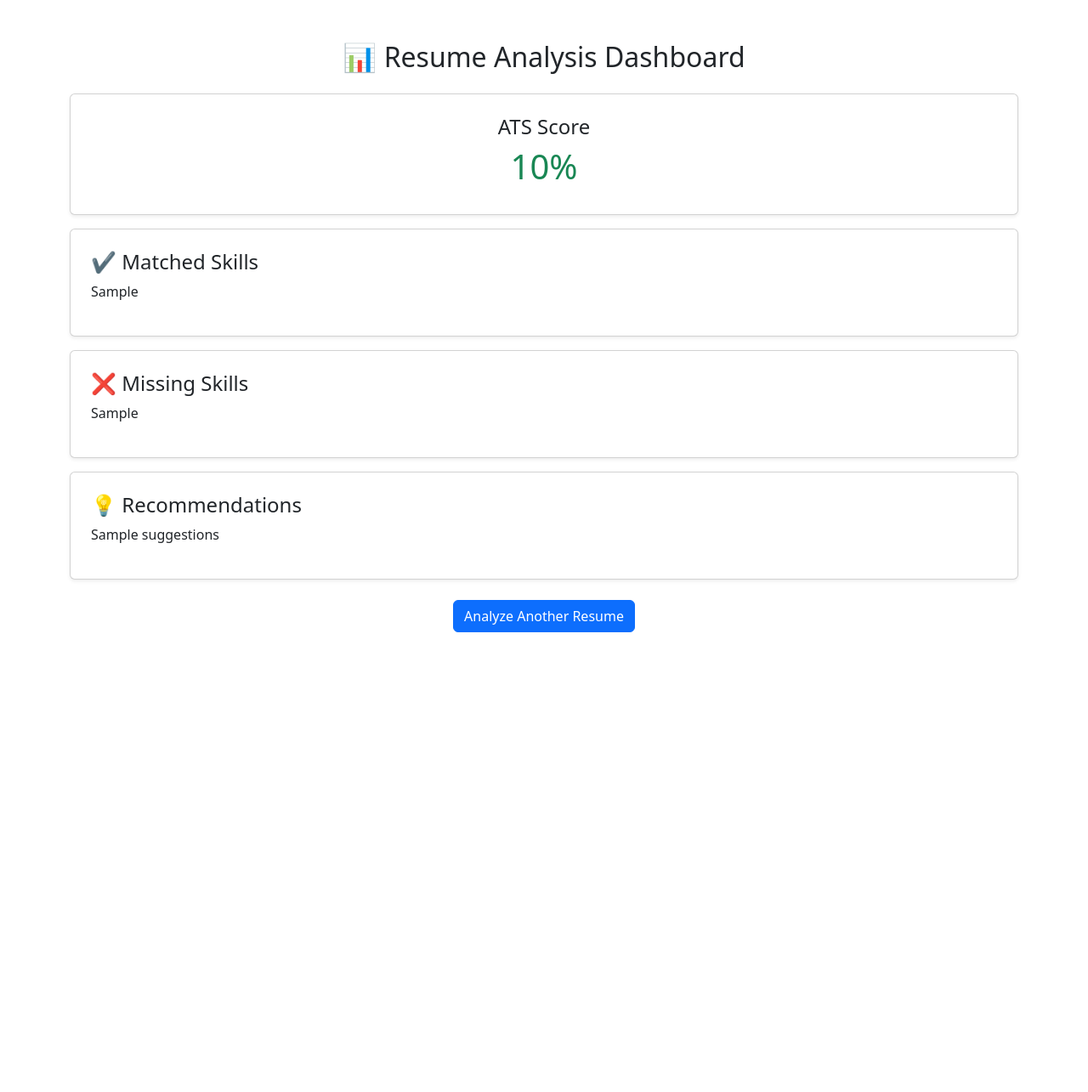
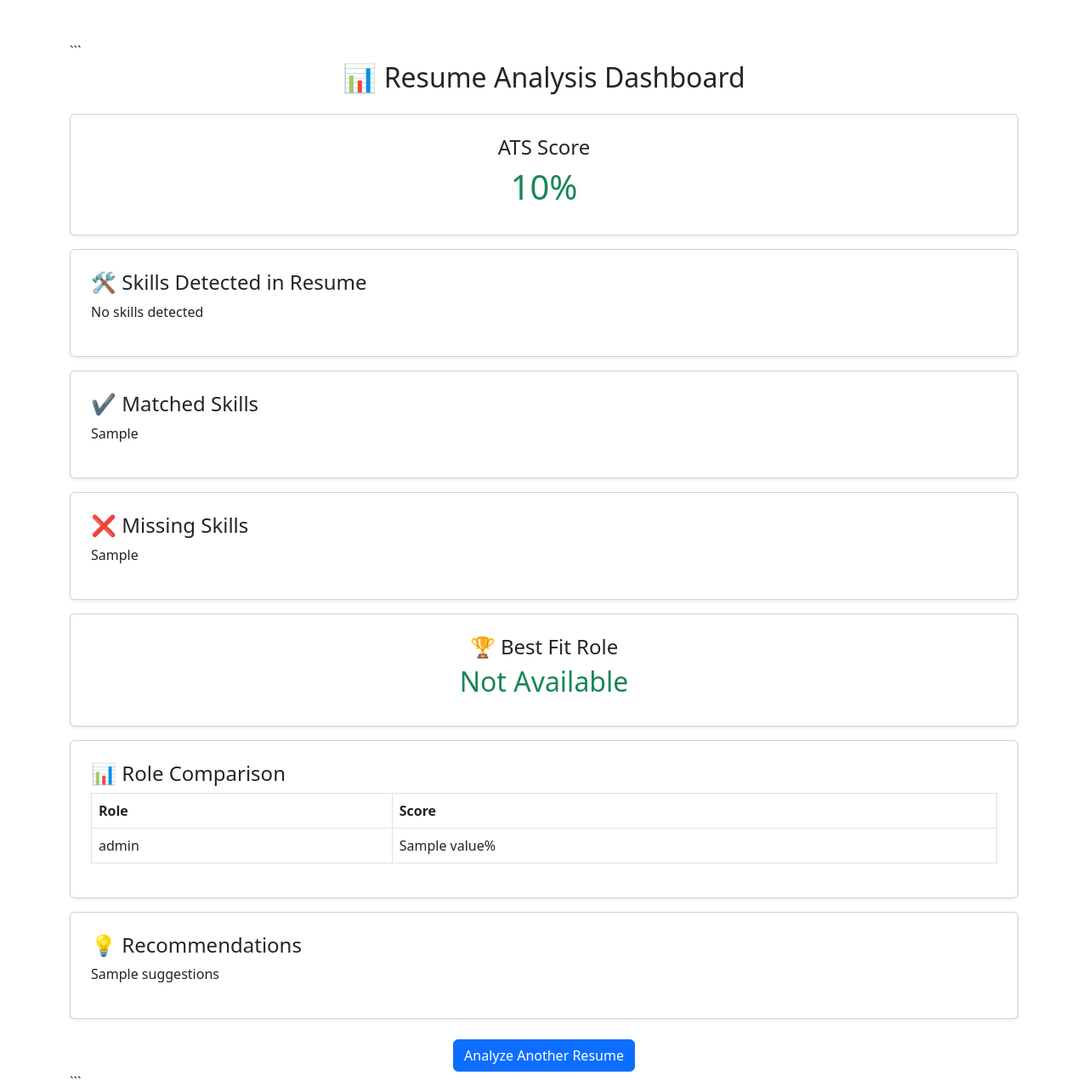
Before and after one commit to Avani24-byte/Cloud-native-smart-placement-analyzer, a Flask app: template templates/dashboard.html in a window 1280 px wide. Shown: the whole page at 85% size. Before the commit the page ends 744 px from the top, so only its background shows below. Run offline with Flask 3, Linux system fonts and the light colour scheme; the template is opened without the code that fills it: most values are stand-ins (such as "Sample title", 1, 10 or a date in 2020).

Commit message:
Added Best fit role section

````diff
--- a/app.py
+++ b/app.py
@@ -197,6 +197,23 @@ def find_skills(resume_text, required_skills):
 
     return matched_skills, missing_skills
 
+def extract_all_skills(resume_text):
+
+    found_skills = []
+
+    for skill, aliases in SKILL_ALIASES.items():
+
+        for alias in aliases:
+
+            if alias.lower() in resume_text:
+
+                if skill not in found_skills:
+                    found_skills.append(skill)
+
+                break
+
+    return found_skills
+
 
 # =====================================
 # ANALYZE RESUME
@@ -238,6 +255,26 @@ def analyze_resume(resume_text, job_role):
     )
 
     return final_score, matched_skills, missing_skills
+
+def compare_all_roles(resume_text):
+
+    role_scores = {}
+
+    for role in JOB_DESCRIPTIONS.keys():
+
+        score, _, _ = analyze_resume(
+            resume_text,
+            role
+        )
+
+        role_scores[role] = score
+
+    best_role = max(
+        role_scores,
+        key=role_scores.get
+    )
+
+    return role_scores, best_role
 
 
 # =====================================
@@ -289,24 +326,44 @@ def upload():
             job_role
         )
 
+        all_skills = extract_all_skills(
+         resume_text
+        )
+
+        role_scores, best_role = compare_all_roles(
+        resume_text
+        )
+
         if score >= 80:
             suggestion = "Excellent match! Your resume aligns very well with the selected role."
         elif score >= 60:
             suggestion = "Good match. Add more role-specific projects and skills."
         else:
             suggestion = "Resume needs improvement. Focus on missing skills and relevant projects."
+        print("Role Scores:", role_scores)
+        print("Best Role:", best_role)
+        print("All Skills:", all_skills)
 
         return render_template(
-            "dashboard.html",
-            score=score,
-            matched_skills=", ".join(matched_skills)
-            if matched_skills else "No matching skills found",
+    "dashboard.html",
 
-            missing_skills=", ".join(missing_skills)
-            if missing_skills else "None",
+    score=score,
 
-            suggestions=suggestion
-        )
+    matched_skills=", ".join(matched_skills)
+    if matched_skills else "No matching skills found",
+
+    missing_skills=", ".join(missing_skills)
+    if missing_skills else "None",
+
+    all_skills=", ".join(all_skills)
+    if all_skills else "No skills detected",
+
+    role_scores=role_scores,
+
+    best_role=best_role,
+
+    suggestions=suggestion
+)
 
     except Exception as e:
         return f"Error processing resume: {str(e)}"
--- a/templates/dashboard.html
+++ b/templates/dashboard.html
@@ -1,4 +1,5 @@
 <!DOCTYPE html>
+
 <html>
 <head>
     <title>Analysis Result</title>
@@ -9,34 +10,90 @@
 
 <div class="container mt-5">
 
-    <h2 class="text-center mb-4">📊 Resume Analysis Dashboard</h2>
+```
+<h2 class="text-center mb-4">
+    📊 Resume Analysis Dashboard
+</h2>
 
-    <!-- ATS SCORE CARD -->
+<!-- ATS SCORE -->
 <div class="card p-4 shadow-sm mb-3 text-center">
     <h4>ATS Score</h4>
     <h1 class="text-success">{{ score }}%</h1>
 </div>
 
-    <!-- SKILLS MATCH -->
+<!-- DETECTED SKILLS -->
+<div class="card p-4 shadow-sm mb-3">
+    <h4>🛠 Skills Detected in Resume</h4>
+    <p>{{ all_skills | default('No skills detected') }}</p>
+</div>
+
+<!-- MATCHED SKILLS -->
 <div class="card p-4 shadow-sm mb-3">
     <h4>✔ Matched Skills</h4>
     <p>{{ matched_skills }}</p>
 </div>
 
+<!-- MISSING SKILLS -->
 <div class="card p-4 shadow-sm mb-3">
     <h4>❌ Missing Skills</h4>
     <p>{{ missing_skills }}</p>
 </div>
 
-    <!-- RECOMMENDATION -->
-    <div class="card p-4 shadow-sm">
+<!-- BEST ROLE -->
+<div class="card p-4 shadow-sm mb-3 text-center">
+    <h4>🏆 Best Fit Role</h4>
+    <h2 class="text-success">
+        {{ best_role | default('Not Available') }}
+    </h2>
+</div>
+
+<!-- ROLE COMPARISON -->
+<div class="card p-4 shadow-sm mb-3">
+    <h4>📊 Role Comparison</h4>
+
+    {% if role_scores %}
+
+    <table class="table table-bordered">
+
+        <thead>
+            <tr>
+                <th>Role</th>
+                <th>Score</th>
+            </tr>
+        </thead>
+
+        <tbody>
+
+            {% for role, value in role_scores.items() %}
+            <tr>
+                <td>{{ role }}</td>
+                <td>{{ value }}%</td>
+            </tr>
+            {% endfor %}
+
+        </tbody>
+
+    </table>
+
+    {% else %}
+
+    <p>No role comparison available.</p>
+
+    {% endif %}
+</div>
+
+<!-- RECOMMENDATIONS -->
+<div class="card p-4 shadow-sm mb-3">
     <h4>💡 Recommendations</h4>
     <p>{{ suggestions }}</p>
 </div>
 
 <div class="text-center mt-4">
-        <a href="/" class="btn btn-primary">Analyze Another Resume</a>
+    <a href="/" class="btn btn-primary">
+        Analyze Another Resume
+    </a>
 </div>
+```
 
 </div>
 
````
Lines whose indentation alone changed are shown as unchanged.
